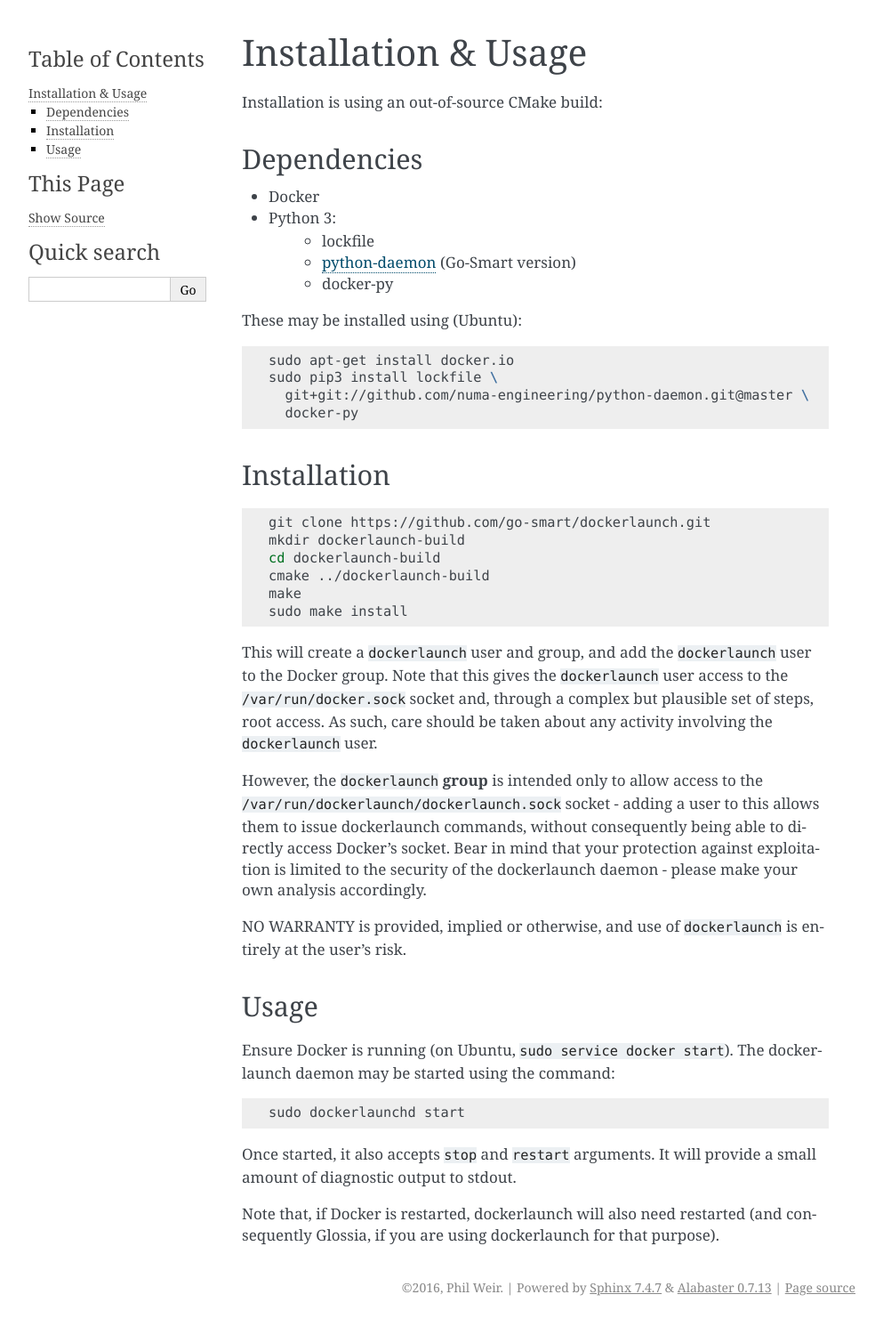
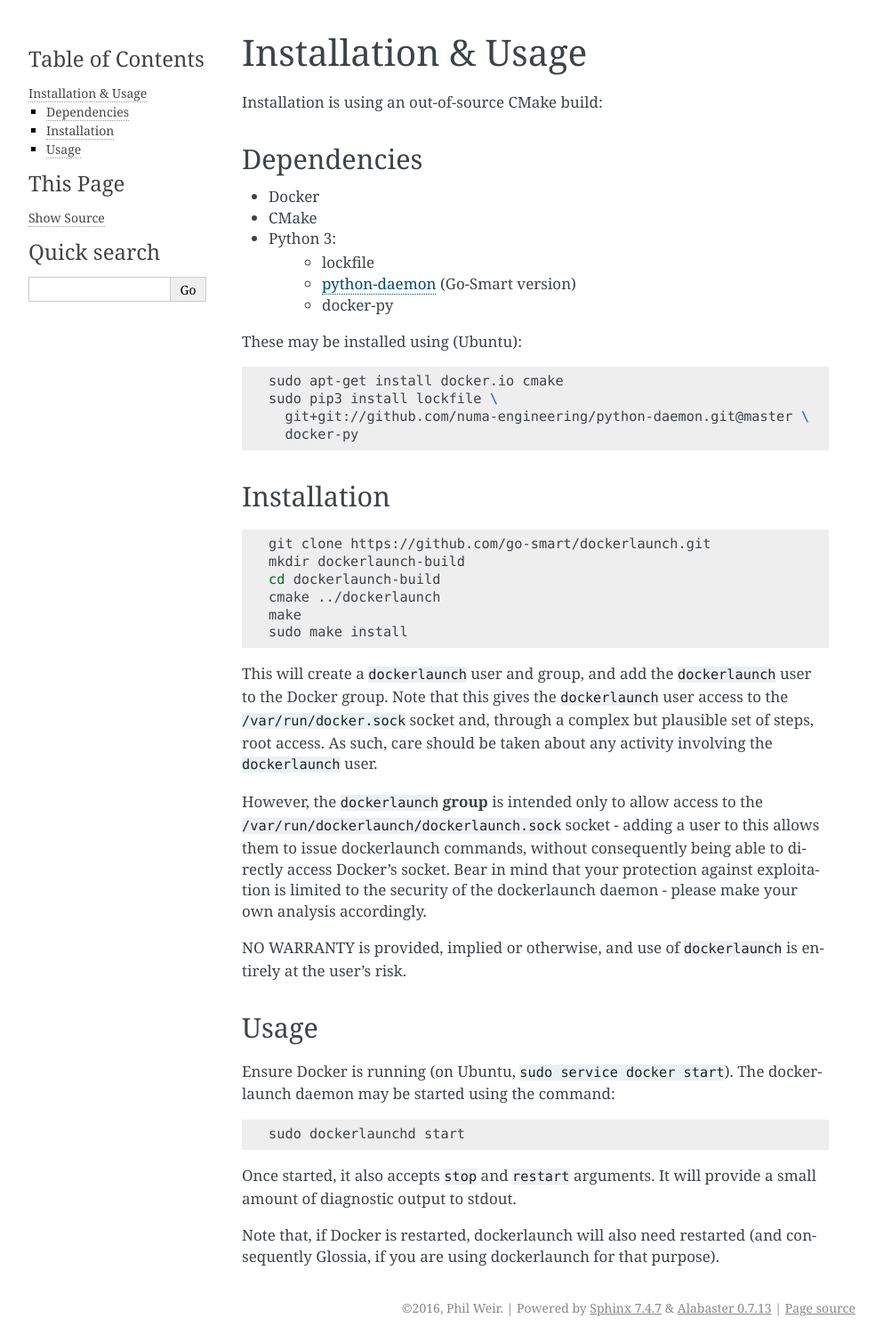
Before and after one commit to go-smart/dockerlaunch, a Sphinx documentation site: the page built from docs/installation.rst, in a window 1280 px wide. Shown: the whole page at 89% size, without its empty margins (148-1141 px from the left). Built offline with Sphinx 7.4.7, drawn with Linux system fonts in a browser that asks for light colours; before the commit the page ends 1486 px from its top, so only the background shows below that.

Commit message:
bugfixes to docs

```diff
--- a/docs/installation.rst
+++ b/docs/installation.rst
@@ -7,6 +7,7 @@
 ------------
 
 - Docker
+- CMake
 - Python 3:
         - lockfile
         - `python-daemon <https://github.com/go-smart/python-daemon>`_ (Go-Smart version)
@@ -16,7 +17,7 @@
 
 .. code-block:: bash
 
-  sudo apt-get install docker.io
+  sudo apt-get install docker.io cmake
   sudo pip3 install lockfile \
     git+git://github.com/numa-engineering/python-daemon.git@master \
     docker-py
@@ -29,7 +30,7 @@
   git clone https://github.com/go-smart/dockerlaunch.git
   mkdir dockerlaunch-build
   cd dockerlaunch-build
-  cmake ../dockerlaunch-build
+  cmake ../dockerlaunch
   make
   sudo make install
 
```
